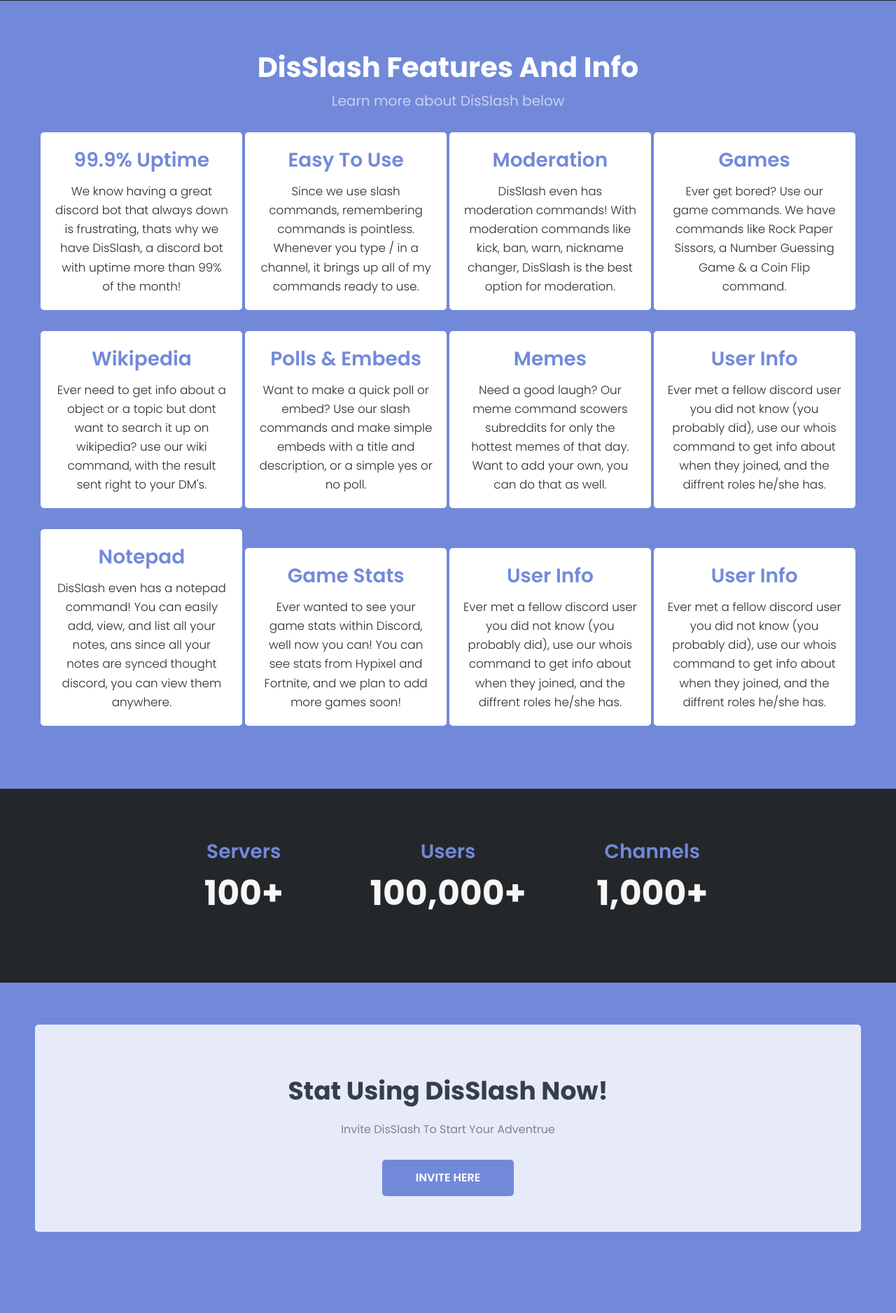
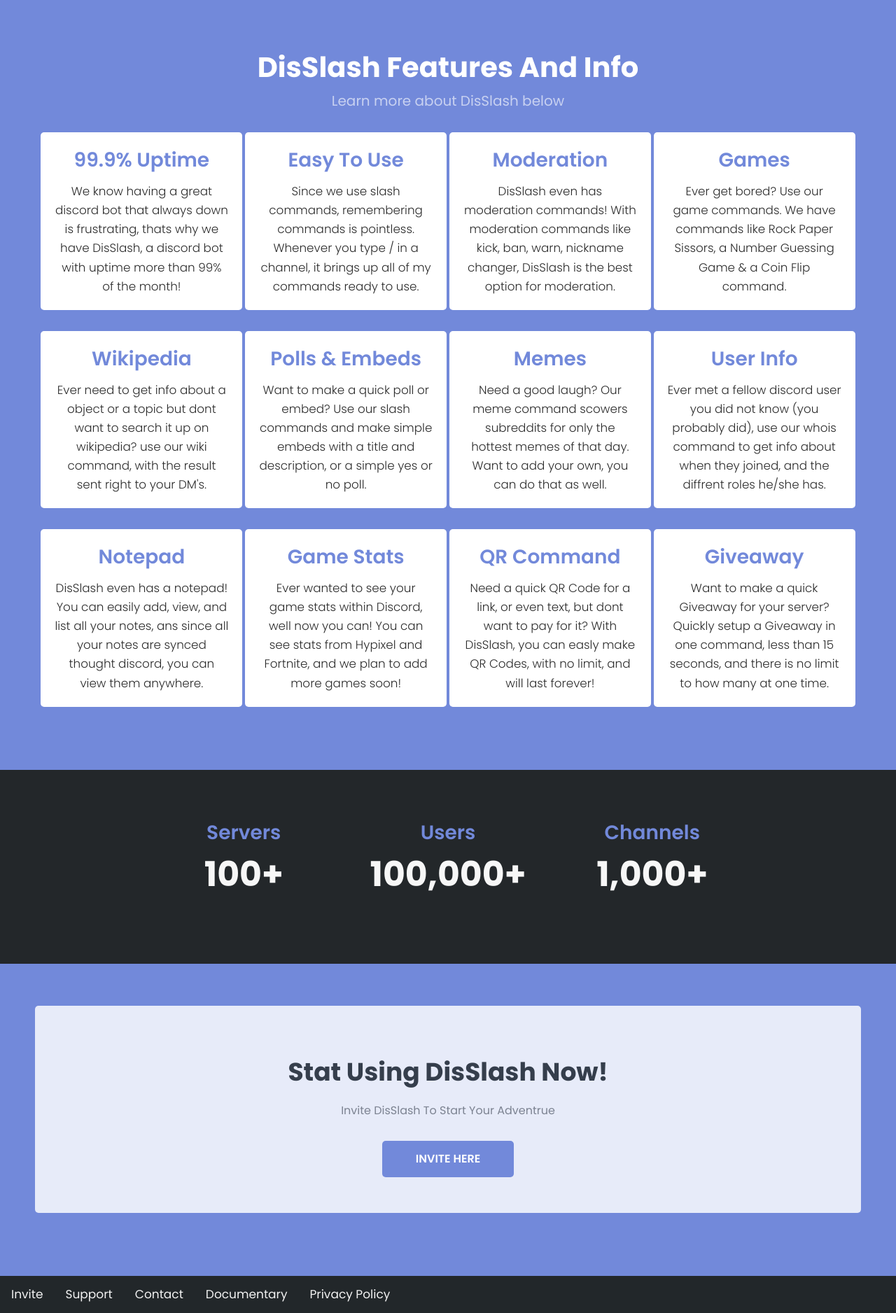
Before and after one commit to DisSlash/DisSlash-Site, a Flask app: page / in a window 1280 px wide. Shown: the part 799-2675 px from the top of the page at 70% size. Before the commit the page ends 2559 px from the top, so only its background shows below. Run offline with Flask 2, Linux system fonts and the light colour scheme; some libraries are stand-ins or nearby versions.

Commit message:
Added Text And Fixed Bottom Navbar

```diff
--- a/templates/index.html
+++ b/templates/index.html
@@ -18,7 +18,7 @@
 .top1bar {
   overflow: hidden;
   background-color: #22272a;
-  position: fixed;
+  position: relative;
   bottom: 0;
   width: 100%;
 }
@@ -142,7 +142,7 @@
         <div class="card" style="width: 18rem;">
             <div class="card-body">
                 <h5 class="card-title">Notepad</h5>
-                <p class="card-text">DisSlash even has a notepad command! You can easily add, view, and list all your notes, ans since all your notes are synced thought discord, you can view them anywhere.</p>
+                <p class="card-text">DisSlash even has a notepad! You can easily add, view, and list all your notes, ans since all your notes are synced thought discord, you can view them anywhere.</p>
             </div>
         </div>
         <div class="card" style="width: 18rem;">
@@ -153,14 +153,14 @@
         </div>
         <div class="card" style="width: 18rem;">
             <div class="card-body">
-                <h5 class="card-title">User Info</h5>
-                <p class="card-text">Ever met a fellow discord user you did not know (you probably did), use our whois command to get info about when they joined, and the diffrent roles he/she has.</p>
+                <h5 class="card-title">QR Command</h5>
+                <p class="card-text">Need a quick QR Code for a link, or even text, but dont want to pay for it? With DisSlash, you can easly make QR Codes, with no limit, and will last forever!</p>
             </div>
         </div>
         <div class="card" style="width: 18rem;">
             <div class="card-body">
-                <h5 class="card-title">User Info</h5>
-                <p class="card-text">Ever met a fellow discord user you did not know (you probably did), use our whois command to get info about when they joined, and the diffrent roles he/she has.</p>
+                <h5 class="card-title">Giveaway</h5>
+                <p class="card-text">Want to make a quick Giveaway for your server? Quickly setup a Giveaway in one command, less than 15 seconds, and there is no limit to how many at one time.</p>
             </div>
         </div>
     </div>
```
